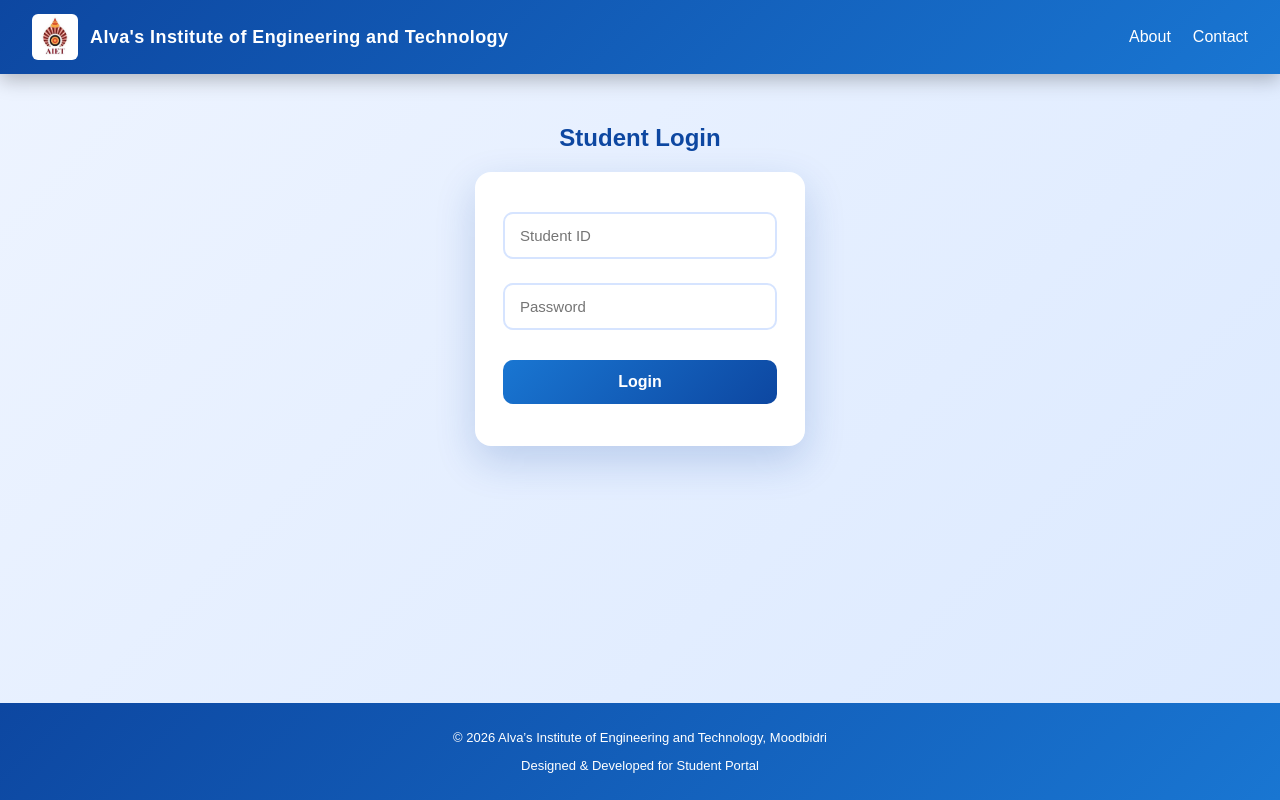
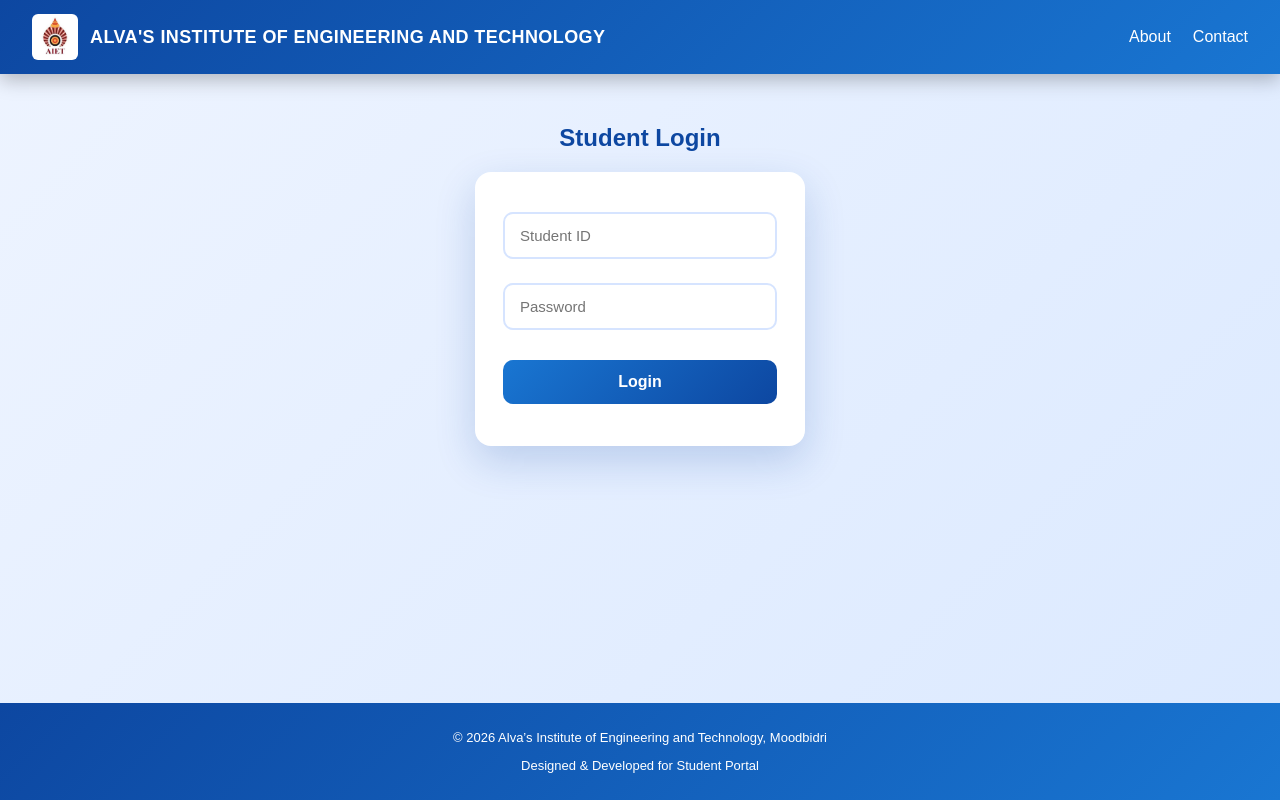
Before and after one commit to sanithrshetty15/student-portal, a plain HTML site: page frontend/index.html in a window 1280 px wide. Drawn offline with Linux system fonts and the light colour scheme.

Commit message:
small change

```diff
--- a/frontend/index.html
+++ b/frontend/index.html
@@ -12,7 +12,7 @@
   <div class="header-left">
     <img src="assets/logo.jpg" class="logo-img" alt="AIET Logo">
     <span class="college-name">
-      Alva's Institute of Engineering and Technology
+      ALVA'S INSTITUTE OF ENGINEERING AND TECHNOLOGY
     </span>
   </div>
 
```
